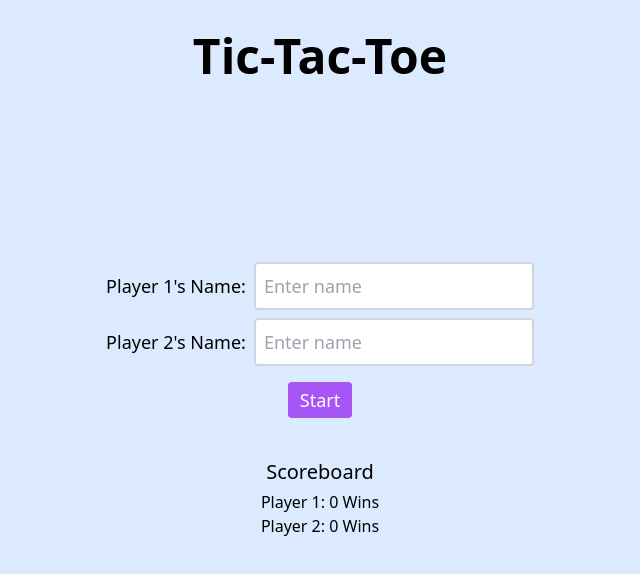
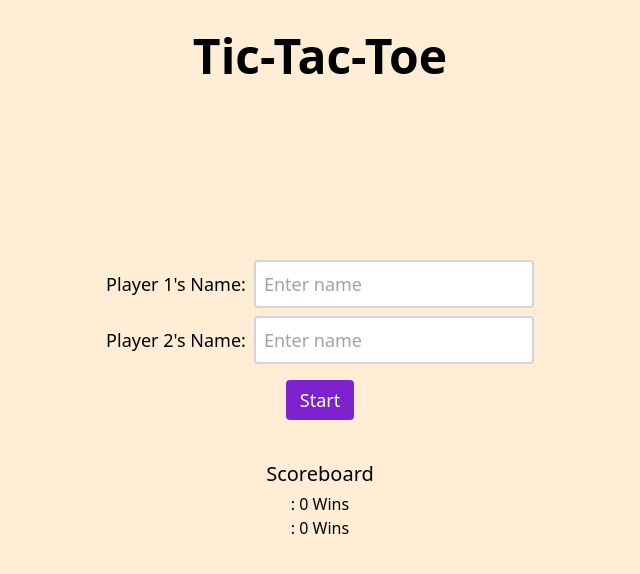
Before and after one commit to Vinit-kanpariya/tic-tac-toe, a React (Create React App) app: page / in a window 1280 px wide. Shown: the top 574 px of the page, without its empty margins (320-960 px from the left). Built offline with nearby package versions, Linux system fonts and the light colour scheme.

Commit message:
Intial Commit

```diff
--- a/src/App.tsx
+++ b/src/App.tsx
@@ -8,8 +8,8 @@ const App: React.FC = () => {
   const [board, setBoard] = useState<Board>(Array(9).fill(null)); // 3x3 board
   const [isXNext, setIsXNext] = useState<boolean>(true); // To track whose turn it is
   const [winner, setWinner] = useState<Player>(null); // To track the winner
-  const [player1, setplayer1] = useState<string>('Player 1'); // Player X name
-  const [player2, setplayer2] = useState<string>('Player 2'); // Player O name
+  const [player1, setplayer1] = useState<string>(''); // Player X name
+  const [player2, setplayer2] = useState<string>(''); // Player O name
   const [gameStarted, setGameStarted] = useState<boolean>(false); // To track if game has started
   const [gameTied, setGameTied] = useState<boolean>(false); // To track if the game is tied
   const [player1Wins, setplayer1Wins] = useState<number>(0); // Player X win count
@@ -90,8 +90,8 @@ const App: React.FC = () => {
     setWinner(null);
     setGameTied(false);
     setIsXNext(true);
-    setplayer1('Player 1'); // Reset Player X's name
-    setplayer2('Player 2'); // Reset Player O's name
+    setplayer1(player1); // Reset Player X's name
+    setplayer2(player2); // Reset Player O's name
     setGameStarted(false); // Go back to name input screen
 
     // Reset win counts for both players when the user does not want to continue
@@ -102,7 +102,7 @@ const App: React.FC = () => {
   // Start the game after entering names
   const handleStartGame = () => {
     // Check if both player names are empty or only contain spaces
-    if (player1.trim() === '' || player2.trim() === '') {
+    if (player1.valueOf() === '' || player2.valueOf() === '') {
       alert("Please enter both player's names.");
       return; // Prevent starting the game if names are empty
     }
@@ -122,7 +122,7 @@ const App: React.FC = () => {
   };
 
   return (
-    <div className="min-h-screen bg-blue-100 flex flex-col items-center justify-center p-4">
+    <div className="min-h-screen bg-orange-100 flex flex-col items-center justify-center p-4">
       {/* Title centered at the top */}
       <h1 className="text-3xl sm:text-4xl md:text-5xl font-bold mb-4 text-center w-full absolute top-8">
         Tic-Tac-Toe
@@ -134,6 +134,7 @@ const App: React.FC = () => {
           <div className="mb-2">
             <label className="text-lg mr-2">Player 1's Name:</label>
             <input
+              id='input1'
               type="text"
               placeholder="Enter name"
               required
@@ -144,6 +145,7 @@ const App: React.FC = () => {
           <div className="mb-4">
             <label className="text-lg mr-2">Player 2's Name:</label>
             <input
+              id='input2'
               type="text"
               placeholder="Enter name"
               required
@@ -153,7 +155,7 @@ const App: React.FC = () => {
           </div>
           <button
             onClick={handleStartGame}
-            className="pr-3 pl-3 pt-1 pb-1 bg-purple-500 text-white rounded hover:bg-purple-700 text-lg"
+            className="pr-3 pl-3 pt-1 pb-1 bg-purple-700 text-white rounded hover:text-purple-700 hover:bg-purple-100 border-2 border-purple-700 text-lg"
           >
             Start
           </button>
@@ -168,7 +170,7 @@ const App: React.FC = () => {
       )}
 
      {gameStarted && !winner && !gameTied && (
-        <div className="text-xl text-center text-Blue-700 mb-4 mt-5">
+        <div className="text-xl text-center text-purple-700 hover:text-purple-500 mb-4 mt-5">
           <strong>
             {isXNext ? player1 : player2}'s turn ({isXNext ? 'X' : 'O'})
           </strong>
@@ -187,7 +189,7 @@ const App: React.FC = () => {
           <div className="mt-4 flex justify-center">
             <button
               onClick={handleRestartFromStart}
-              className="pl-3 pr-3 pt-1 pb-1 bg-purple-500 text-white rounded hover:bg-purple-700 text-lg"
+              className="pl-3 pr-3 pt-1 pb-1 text-white bg-purple-800 rounded hover:text-purple-700 hover:bg-purple-100 border-2 border-purple-700 text-lg"
             >
               Restart
             </button>
```
